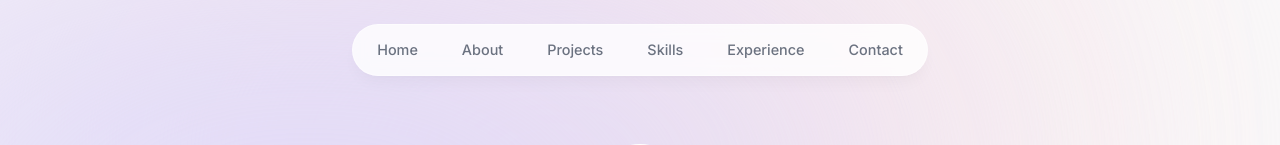
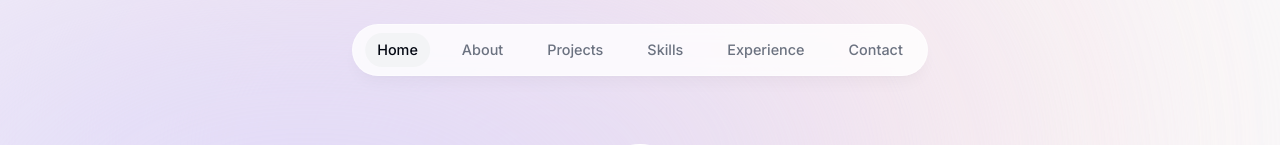
Before and after one commit to wylu1037/awesome-portfolio, a Next.js app: page / in a window 1280 px wide. Shown: the top 145 px of the page. Built offline with nearby package versions, Linux system fonts and the light colour scheme; grey boxes are pictures that could not be loaded.

Commit message:
chore: add animation

```diff
--- a/app/layout.tsx
+++ b/app/layout.tsx
@@ -4,6 +4,7 @@
 import React from "react";
 import Header from "@/components/Header";
 import Footer from "@/components/Footer";
+import ActiveSectionContextProvider from "@/context/active-section-context";
 
 const inter = Inter({ subsets: ["latin"] });
 
@@ -18,7 +19,7 @@
   children: React.ReactNode;
 }>) {
   return (
-    <html lang="en">
+    <html lang="en" className="!scroll-smooth">
       <body
         className={`${inter.className} relative bg-gray-50 text-green-950 pt-28 sm:pt-36`}
       >
--- a/components/About.tsx
+++ b/components/About.tsx
@@ -7,10 +7,11 @@
 export default function About() {
   return (
     <motion.section
+      id="about"
       initial={{ opacity: 0, y: 100 }}
       animate={{ opacity: 1, y: 0 }}
       transition={{ delay: 0.175 }}
-      className="mb-28 max-w-[45rem] text-center leading-8 sm:mb-40"
+      className="mb-28 max-w-[45rem] text-center leading-8 sm:mb-40 scroll-mt-28"
     >
       <SectionHeading>About Me</SectionHeading>
 
--- a/components/Header.tsx
+++ b/components/Header.tsx
@@ -1,10 +1,13 @@
 "use client";
-import React from "react";
+
+import React, { useState } from "react";
 import { motion } from "framer-motion";
 import { links } from "@/lib/data";
 import Link from "next/link";
+import clsx from "clsx";
 
 export default function Header() {
+  const [activeSection, setActionSection] = useState("Home");
   return (
     <header className="relative z-999">
       <motion.div
@@ -20,13 +23,29 @@
               initial={{ y: -100, opacity: 0 }}
               animate={{ y: 0, opacity: 1 }}
               key={link.hash}
-              className="flex h-3/4 items-center justify-center"
+              className="flex relative h-3/4 items-center justify-center"
             >
               <Link
                 href={link.hash}
-                className="flex w-full items-center justify-center px-3 py-3 transition hover:text-gray-950"
+                className={clsx(
+                  "flex w-full items-center justify-center px-3 py-3 transition hover:text-gray-950",
+                  { "text-gray-950": activeSection === link.name }
+                )}
+                onClick={() => setActionSection(link.name)}
               >
                 {link.name}
+
+                {link.name === activeSection && (
+                  <motion.span
+                    layoutId="activeSection"
+                    transition={{
+                      type: "spring",
+                      stiffness: 380,
+                      damping: 30,
+                    }}
+                    className="bg-gray-100 rounded-full absolute inset-0 -z-10"
+                  ></motion.span>
+                )}
               </Link>
             </motion.li>
           ))}
--- a/components/Intro.tsx
+++ b/components/Intro.tsx
@@ -10,7 +10,10 @@
 
 export default function Intro() {
   return (
-    <section className="mb-28 max-w-[50rem] text-center sm:mb-0">
+    <section
+      id="home"
+      className="mb-28 max-w-[50rem] text-center sm:mb-0 scroll-mt-[100rem]"
+    >
       <div className="flex items-center justify-center">
         <div className="relative">
           <motion.div
@@ -61,7 +64,7 @@
         initial={{ opacity: 0, y: 100 }}
         animate={{ opacity: 1, y: 0 }}
         transition={{
-            delay:0.1,
+          delay: 0.1,
         }}
         className="flex justify-center items-center gap-2 px-4 text-lg font-medium"
       >
@@ -74,20 +77,24 @@
         </Link>
 
         <a
-          href="/CV.pdf" download={true}
+          href="/CV.pdf"
+          download={true}
           className="flex group items-center gap-2 bg-white font-medium px-7 py-3 rounded-full outline-none focus:scale-110 hover:scale-110 active:scale-105 transition cursor-pointer border border-black/10"
         >
-          Download CV <HiDownload className="opacity-70 group-hover:translate-y-1 transition" />
+          Download CV{" "}
+          <HiDownload className="opacity-70 group-hover:translate-y-1 transition" />
         </a>
 
         <a
-          href="https://twitter.com/wylu1037" target="_blank"
+          href="https://twitter.com/wylu1037"
+          target="_blank"
           className="flex items-center gap-2 rounded-full bg-white p-4 text-gray-700 focus:scale-[1.15] hover:scale-[1.15] hover:text-gray-950 active:scale-105 transition cursor-pointer border border-black/10"
         >
           <BsTwitterX />
         </a>
         <a
-          href="https://github.com/wylu1037" target="_blank"
+          href="https://github.com/wylu1037"
+          target="_blank"
           className="flex items-center gap-2 rounded-full bg-white p-4 text-gray-700 focus:scale-[1.15] hover:scale-[1.15] hover:text-gray-950 active:scale-105 transition cursor-pointer border border-black/10"
         >
           <FaGithub />
--- a/components/Projects.tsx
+++ b/components/Projects.tsx
@@ -5,7 +5,7 @@
 
 export default function Projects() {
   return (
-    <section className="">
+    <section id="projects" className="scroll-mt-28">
       <SectionHeading>My Projects</SectionHeading>
 
       <div>
--- /dev/null
+++ b/context/active-section-context.ts
@@ -0,0 +1,18 @@
+"use client";
+import React, { useState, createContext } from "react";
+import { links } from "@/lib/data";
+
+type SectionName = typeof links[number]["name"];
+
+export type ActiveSectionContextType = {
+  activeSection: SectionName;
+  setActivnSection: React.Dispatch<React.SetStateAction<SectionName>>;
+};
+const ActiveSectionContext = createContext<ActiveSectionContextType | null>(
+  null
+);
+
+export default function ActiveSectionContextProvider({ children }: any) {
+  const [activeSection, setActiveSection] = useState<SectionName>("Home");
+  return { children };
+}
--- a/package.json
+++ b/package.json
@@ -9,11 +9,13 @@
     "lint": "next lint"
   },
   "dependencies": {
+    "clsx": "^2.1.0",
     "framer-motion": "^11.0.8",
     "next": "14.1.1",
     "react": "^18",
     "react-dom": "^18",
-    "react-icons": "^5.0.1"
+    "react-icons": "^5.0.1",
+    "react-intersection-observer": "^9.8.1"
   },
   "devDependencies": {
     "@types/node": "^20",
```
Also changed, not shown: 1 other file (tests, documents, lock files or other folders).
